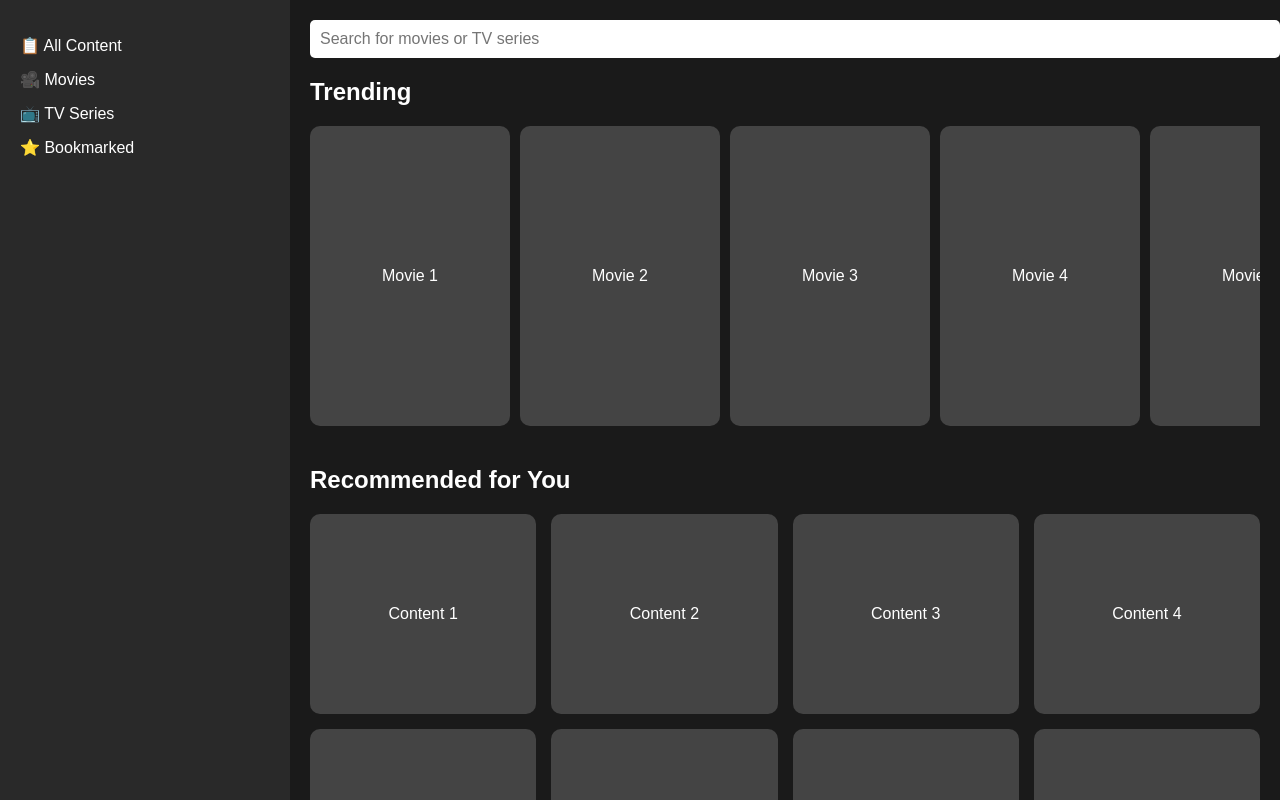
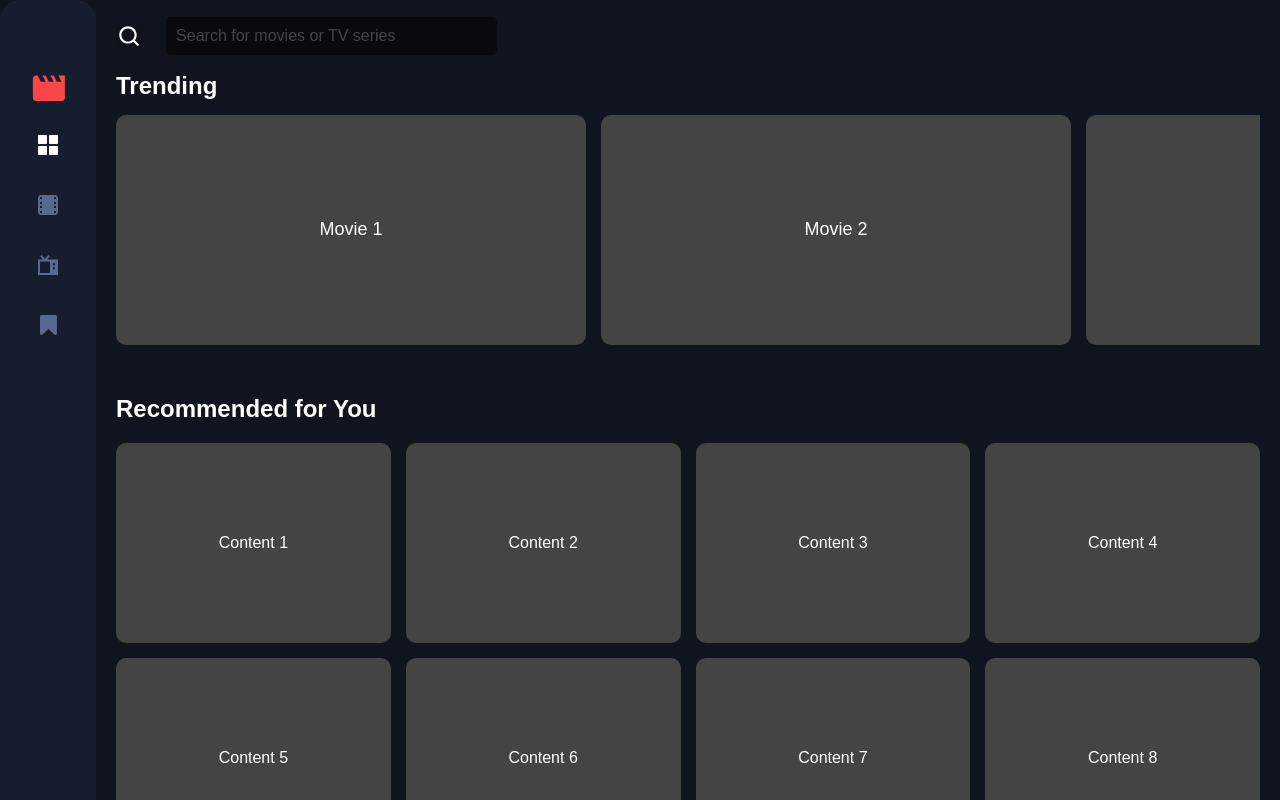
Before and after one commit to seulnan/movie_client, a React (Create React App) app in the folder my-app/: page / in a window 1280 px wide. Built offline with nearby package versions, Linux system fonts and the light colour scheme.

Commit message:
서치필드, 사이드바 구체화
서치필드 디자인 수정했고 아이콘 추가했습니다
사이드바 아이콘 수정했습니다

```diff
--- a/my-app/src/App.css
+++ b/my-app/src/App.css
@@ -1,7 +1,7 @@
 body {
   margin: 0;
   font-family: Arial, sans-serif;
-  background-color: #1a1a1a;
+  background: var(--Dark-Blue, #10141E);
   color: #fff;
 }
 
--- a/my-app/src/components/common/SearchBar/SearchBar.css
+++ b/my-app/src/components/common/SearchBar/SearchBar.css
@@ -1,11 +1,22 @@
 .search-bar {
-    margin-bottom: 20px;
+    display: flex;
+    align-items: center;
+    width: 381px;
+    height: 32px;
+    padding-right: 4px;
+    flex-shrink: 0;
   }
 
   .search-bar input {
+    background-color: #000000;
     width: 100%;
     padding: 10px;
     border: none;
     border-radius: 5px;
     font-size: 16px;
+    opacity: 0.4979;
   }
+
+  .search-bar svg {
+    margin-right: 24px; /* 돋보기 아이콘을 24px 만큼 왼쪽에 배치 */
+  }
--- a/my-app/src/components/common/SearchBar/SearchBar.js
+++ b/my-app/src/components/common/SearchBar/SearchBar.js
@@ -1,9 +1,24 @@
-import React from 'react';
-import './SearchBar.css';
+import React from "react";
+import "./SearchBar.css";  // CSS 파일을 import
 
 const SearchBar = () => {
   return (
     <div className="search-bar">
+      <svg
+        xmlns="http://www.w3.org/2000/svg"
+        width="32"
+        height="32"
+        viewBox="0 0 32 32"
+        fill="none"
+      >
+        <rect opacity="0.01" width="32" height="32" fill="black"/>
+        <path
+          fillRule="evenodd"
+          clipRule="evenodd"
+          d="M23.08 21.2L27.6133 25.72C27.8657 25.9704 28.0077 26.3111 28.0077 26.6667C28.0077 27.0222 27.8657 27.363 27.6133 27.6133C27.363 27.8657 27.0222 28.0077 26.6667 28.0077C26.3111 28.0077 25.9704 27.8657 25.72 27.6133L21.2 23.08C19.3366 24.5426 17.0355 25.3363 14.6667 25.3333C8.77563 25.3333 4 20.5577 4 14.6667C4 8.77563 8.77563 4 14.6667 4C20.5577 4 25.3333 8.77563 25.3333 14.6667C25.3363 17.0355 24.5426 19.3366 23.08 21.2ZM14.6667 6.66667C10.2484 6.66667 6.66667 10.2484 6.66667 14.6667C6.66667 19.0849 10.2484 22.6667 14.6667 22.6667C19.0849 22.6667 22.6667 19.0849 22.6667 14.6667C22.6667 10.2484 19.0849 6.66667 14.6667 6.66667Z"
+          fill="white"
+        />
+      </svg>
       <input type="text" placeholder="Search for movies or TV series" />
     </div>
   );
--- a/my-app/src/components/common/Sidebar/Sidebar.css
+++ b/my-app/src/components/common/Sidebar/Sidebar.css
@@ -1,19 +1,17 @@
 .sidebar {
-    width: 250px;
-    background-color: #292929;
-    padding: 20px;
-  }
+  width: 96px;
+  height: 960px;
+  display: flex;
+  flex-direction: column;
+  align-items: center;
+  border-radius: 20px;
+  background: var(--Semi-Dark-Blue, #161D2F);
+}
 
-  .sidebar ul {
-    list-style: none;
-    padding: 0;
-  }
+.icon {
+  margin-top: 30px; /* 기본 마진 */
+}
 
-  .sidebar li {
-    margin: 15px 0;
-    cursor: pointer;
-  }
-
-  .sidebar li:hover {
-    color: #ffb400;
-  }
+.new-icon {
+  margin-top: 75px; /* 위로 75px 떨어진 위치 */
+}
--- a/my-app/src/components/common/Sidebar/Sidebar.js
+++ b/my-app/src/components/common/Sidebar/Sidebar.js
@@ -1,15 +1,59 @@
-import React from 'react';
-import './Sidebar.css';
+import React from "react";
+import "./Sidebar.css";
 
 const Sidebar = () => {
   return (
     <div className="sidebar">
-      <ul>
-        <li>📋 All Content</li>
-        <li>🎥 Movies</li>
-        <li>📺 TV Series</li>
-        <li>⭐ Bookmarked</li>
-      </ul>
+      {/* 새로운 SVG 아이콘 (75px 위에 추가) */}
+      <div className="new-icon">
+        <svg
+          xmlns="http://www.w3.org/2000/svg"
+          width="33"
+          height="26"
+          viewBox="0 0 33 26"
+          fill="none"
+        >
+          <path
+            d="M26.4628 0.408386L29.6628 6.80839H24.8628L21.6628 0.408386H18.4628L21.6628 6.80839H16.8628L13.6628 0.408386H10.4628L13.6628 6.80839H8.86279L5.66279 0.408386H4.06279C2.29479 0.408386 0.878793 1.84039 0.878793 3.60839L0.862793 22.8084C0.862793 24.5764 2.29479 26.0084 4.06279 26.0084H29.6628C31.4308 26.0084 32.8628 24.5764 32.8628 22.8084V0.408386H26.4628Z"
+            fill="#FC4747"
+          />
+        </svg>
+      </div>
+
+      {/* 기존 아이콘들 */}
+      <div className="icon">
+        <svg
+          xmlns="http://www.w3.org/2000/svg"
+          width="20"
+          height="200"
+          viewBox="0 0 20 200"
+          fill="none"
+        >
+          <path
+            fillRule="evenodd"
+            clipRule="evenodd"
+            d="M1 0H8C8.6 0 9 0.4 9 1V8C9 8.6 8.6 9 8 9H1C0.4 9 0 8.6 0 8V1C0 0.4 0.4 0 1 0ZM1 11H8C8.6 11 9 11.4 9 12V19C9 19.6 8.6 20 8 20H1C0.4 20 0 19.6 0 19V12C0 11.4 0.4 11 1 11ZM19 0H12C11.4 0 11 0.4 11 1V8C11 8.6 11.4 9 12 9H19C19.6 9 20 8.6 20 8V1C20 0.4 19.6 0 19 0ZM12 11H19C19.6 11 20 11.4 20 12V19C20 19.6 19.6 20 19 20H12C11.4 20 11 19.6 11 19V12C11 11.4 11.4 11 12 11Z"
+            fill="white"
+          />
+          <path
+            fillRule="evenodd"
+            clipRule="evenodd"
+            d="M9.08 124.481H20V140H0V124.481H4.92L2.22 121.203L3.78 120.029L7 123.909L10.22 120L11.78 121.203L9.08 124.481ZM2 126.421V138.06H12V126.421H2ZM17 134.18H15V132.241H17V134.18ZM15 130.301H17V128.361H15V130.301Z"
+            fill="#5A698F"
+          />
+          <path
+            fillRule="evenodd"
+            clipRule="evenodd"
+            d="M16.9556 60H3.04444C1.36304 60 0 61.363 0 63.0444V76.9556C0 78.637 1.36304 80 3.04444 80H16.9556C17.763 80 18.5374 79.6792 19.1083 79.1083C19.6792 78.5374 20 77.763 20 76.9556V63.0444C20 62.237 19.6792 61.4626 19.1083 60.8917C18.5374 60.3208 17.763 60 16.9556 60ZM4 69H2V67H4V69ZM4 71H2V73H4V71ZM18 69H16V67H18V69ZM18 71H16V73H18V71ZM18 62.74V64H16V62H17.26C17.4563 62 17.6445 62.078 17.7833 62.2167C17.922 62.3555 18 62.5437 18 62.74ZM4 62H2.74C2.54374 62 2.35552 62.078 2.21674 62.2167C2.07796 62.3555 2 62.5437 2 62.74V64H4V62ZM2 77.26V76H4V78H2.74C2.54374 78 2.35552 77.922 2.21674 77.7833C2.07796 77.6445 2 77.4563 2 77.26ZM17.26 78C17.6687 78 18 77.6687 18 77.26V76H16V78H17.26Z"
+            fill="#5A698F"
+          />
+          <path
+            d="M17.3866 180C17.5893 180 17.7832 180.04 17.9683 180.119C18.2591 180.234 18.4904 180.414 18.6623 180.661C18.8341 180.908 18.92 181.181 18.92 181.481V198.519C18.92 198.819 18.8341 199.092 18.6623 199.339C18.4904 199.586 18.2591 199.766 17.9683 199.881C17.8008 199.952 17.607 199.987 17.3866 199.987C16.9636 199.987 16.5979 199.846 16.2895 199.564L10.46 193.959L4.63054 199.564C4.31328 199.855 3.94757 200 3.53338 200C3.33069 200 3.13681 199.96 2.95175 199.881C2.66094 199.766 2.42961 199.586 2.25777 199.339C2.08592 199.092 2 198.819 2 198.519V181.481C2 181.181 2.08592 180.908 2.25777 180.661C2.42961 180.414 2.66094 180.234 2.95175 180.119C3.13681 180.04 3.33069 180 3.53338 180H17.3866Z"
+            fill="#5A698F"
+          />
+        </svg>
+      </div>
+      {/* 추가 아이콘들 동일 SVG 사용 */}
     </div>
   );
 };
--- a/my-app/src/components/common/Trending/Trending.css
+++ b/my-app/src/components/common/Trending/Trending.css
@@ -2,18 +2,39 @@
     margin-bottom: 40px;
   }
 
+  .trending h2 {
+    margin-bottom: 15px;
+  }
+
   .carousel {
     display: flex;
-    overflow-x: auto;
-    gap: 10px;
+    gap: 15px;
+    overflow-x: scroll;
+    scroll-behavior: smooth;
+    padding-bottom: 10px;
+  }
+
+  .carousel::-webkit-scrollbar {
+    height: 8px;
+  }
+
+  .carousel::-webkit-scrollbar-thumb {
+    background-color: #555;
+    border-radius: 5px;
+  }
+
+  .carousel::-webkit-scrollbar-track {
+    background-color: #292929;
   }
 
   .card {
-    min-width: 200px;
-    height: 300px;
+    min-width: 470px;
+    height: 230px;
     background-color: #444;
     border-radius: 10px;
     display: flex;
     justify-content: center;
     align-items: center;
+    color: #fff;
+    font-size: 18px;
   }
--- a/my-app/src/components/common/Trending/Trending.js
+++ b/my-app/src/components/common/Trending/Trending.js
@@ -7,11 +7,11 @@ const Trending = () => {
       <h2>Trending</h2>
       <div className="carousel">
         {/* Example cards */}
-        <div className="card">Movie 1</div>
-        <div className="card">Movie 2</div>
-        <div className="card">Movie 3</div>
-        <div className="card">Movie 4</div>
-        <div className="card">Movie 5</div>
+        {Array.from({ length: 5 }, (_, index) => (
+          <div className="card" key={index}>
+            Movie {index + 1}
+          </div>
+        ))}
       </div>
     </div>
   );
```
